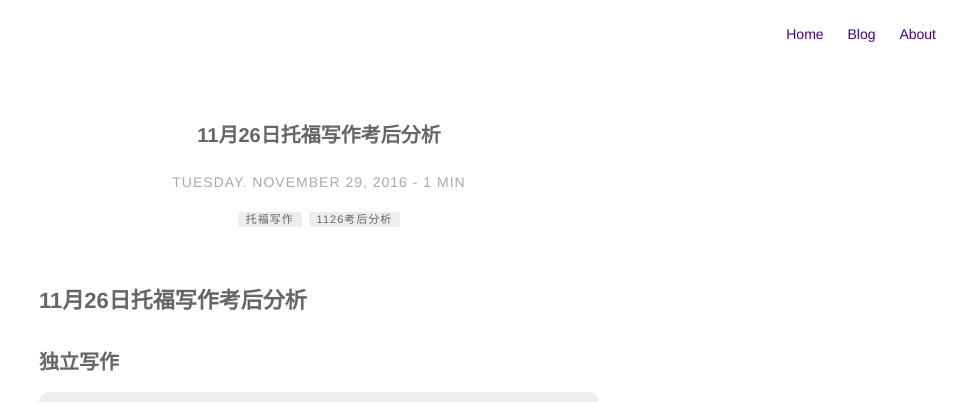
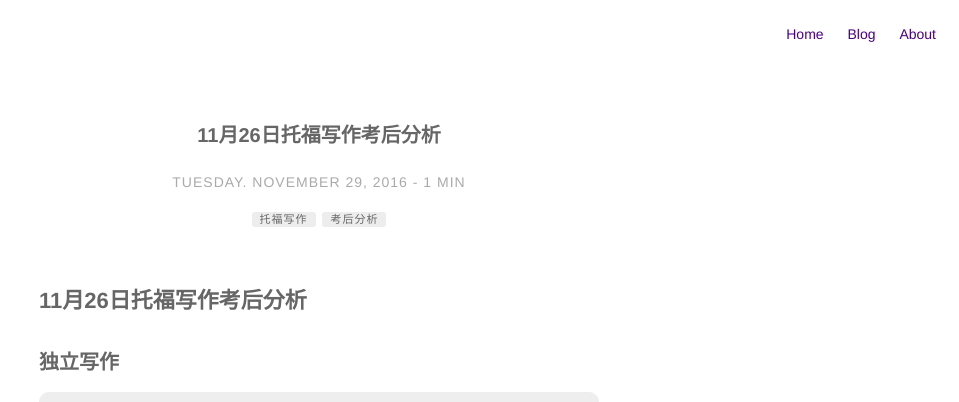
Before and after one commit to flutar/flutar.github.io, a Jekyll site: the page built from _posts/2016-11-29-tw-after-test-analysis-1126.md, in a window 1280 px wide. Shown: the top 402 px of the page, without its empty margins (321-1280 px from the left). Built offline with Jekyll 4.4.1, drawn with Linux system fonts in a browser that asks for light colours.

Commit message:
1126 after test

```diff
--- a/_posts/2016-11-29-tw-after-test-analysis-1126.md
+++ b/_posts/2016-11-29-tw-after-test-analysis-1126.md
@@ -5,7 +5,7 @@ date: 2016-11-29 11:41
 headerImage: false
 tag:
 - 托福写作
-- 1126考后分析
+- 考后分析
 blog: true
 author: zhanchao
 description: 托福写作考后详细分析及段子套用
```
